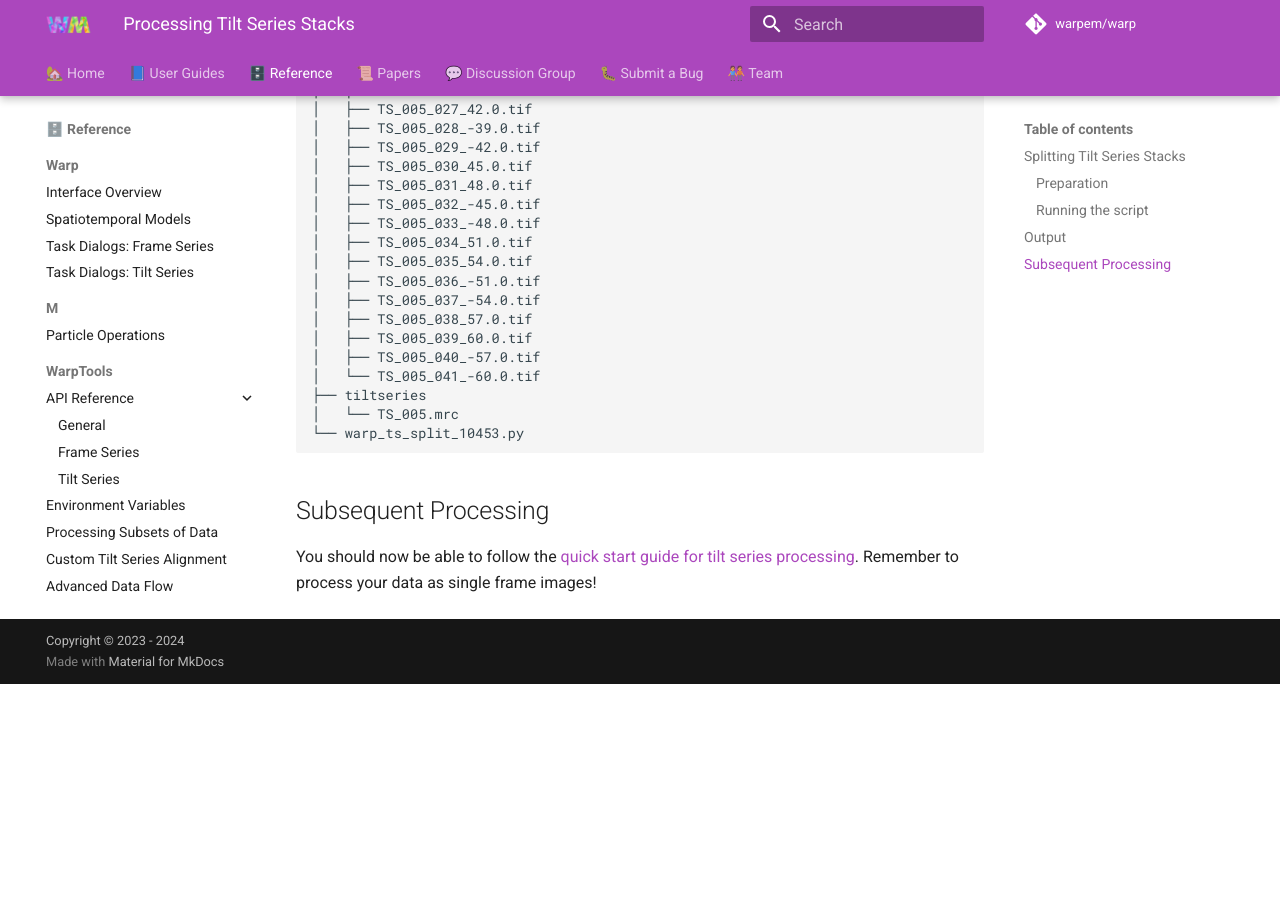
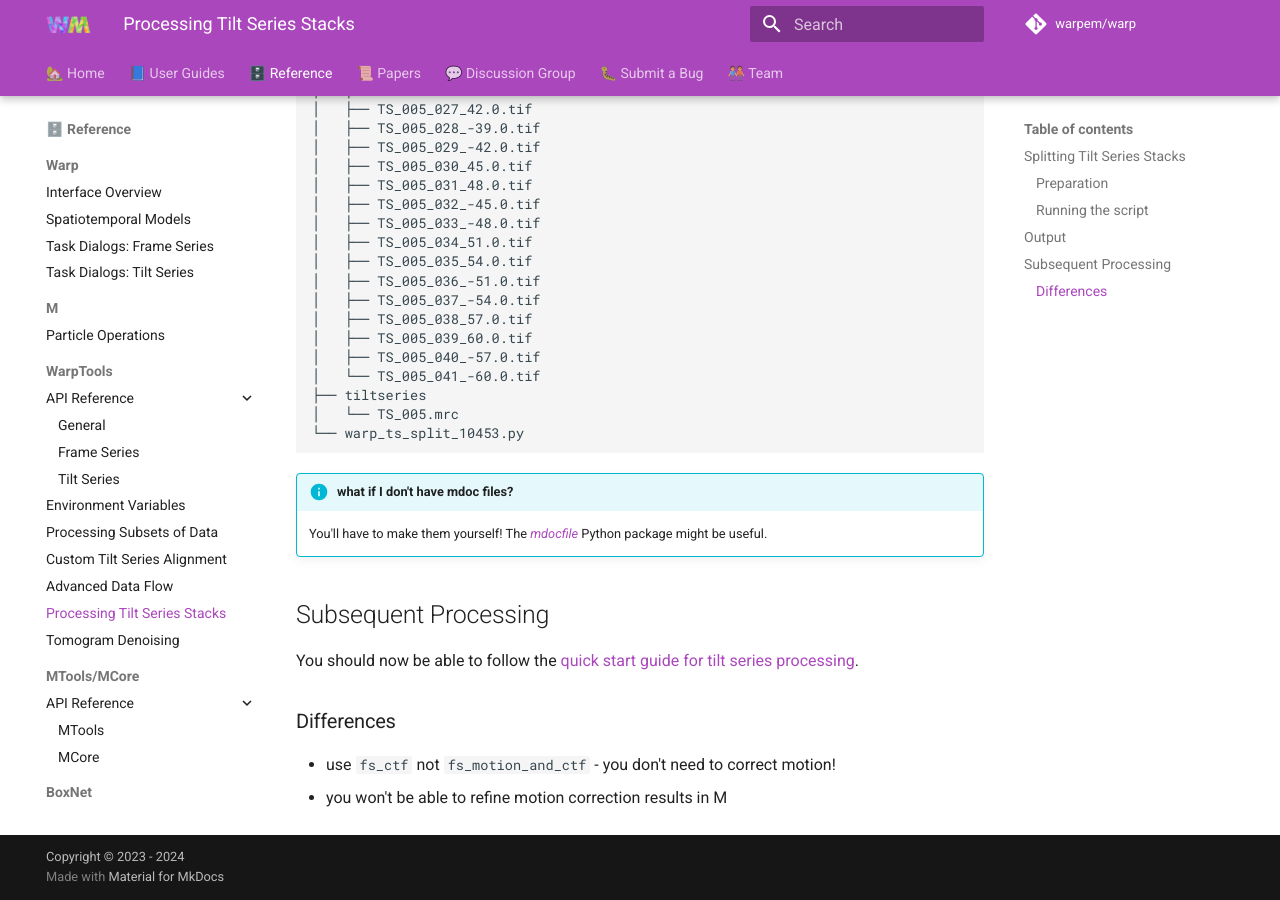
Before and after one commit to warpem/warp, an MkDocs documentation site: the page built from docs/reference/warptools/processing_tilt_series_stacks.md, in a window 1280 px wide and 900 px high, scrolled down 2534 px. Built offline with MkDocs 1.6.1 and Material for MkDocs 9.7.7, drawn with Linux system fonts in a browser that asks for light colours; comment, search, counter and statistics services are not loaded; before the commit the page ends 3218 px from its top, so only the background shows below that.

Commit message:
add note about known differences in processing tilt series stacks

````diff
--- a/docs/reference/warptools/processing_tilt_series_stacks.md
+++ b/docs/reference/warptools/processing_tilt_series_stacks.md
@@ -140,8 +140,15 @@ python warp_ts_split_10453.py
 └── warp_ts_split_10453.py
 ```
 
+!!! info "what if I don't have mdoc files?"
+    You'll have to make them yourself!
+    The [*mdocfile*](https://teamtomo.org/mdocfile) Python package might be useful.
+
 ## Subsequent Processing
 
 You should now be able to follow the
 [quick start guide for tilt series processing](../../user_guide/warptools/quick_start_warptools_tilt_series.md).
-Remember to process your data as single frame images!
+
+### Differences
+- use `fs_ctf` not `fs_motion_and_ctf` - you don't need to correct motion!
+- you won't be able to refine motion correction results in M
````
